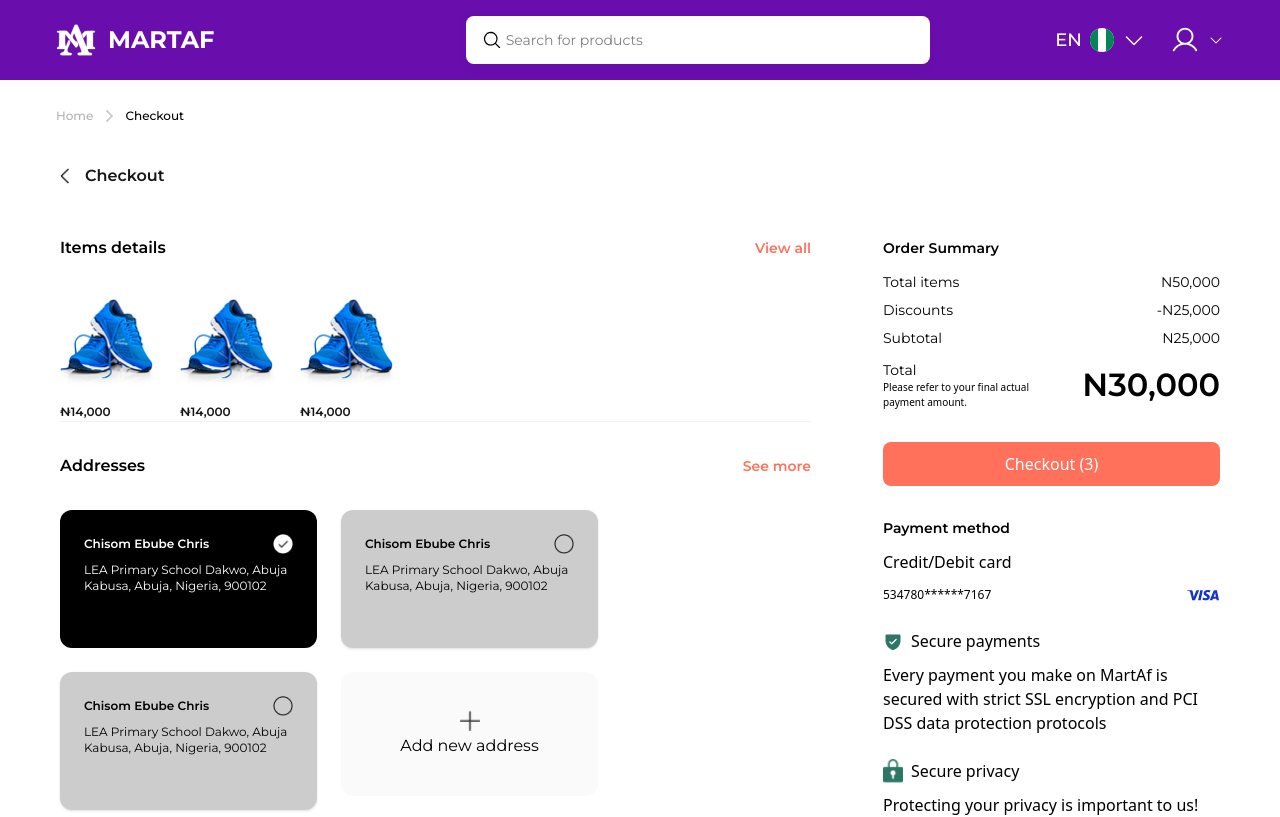
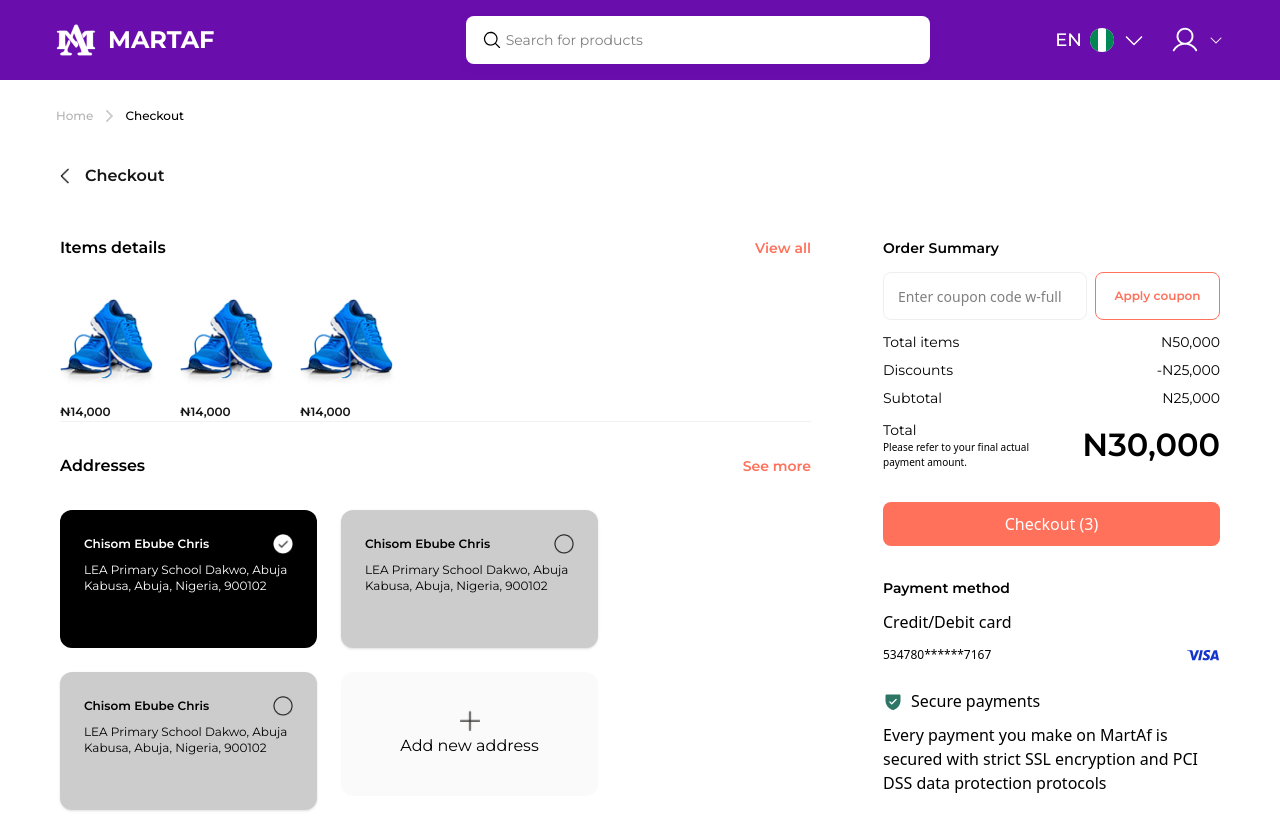
Before and after one commit to MartAfGlobal/marketplace-frontend0, a Next.js app: page /cart/checkout in a window 1280 px wide. Shown: the top 817 px of the page. Built offline with nearby package versions, Linux system fonts and the light colour scheme.

Commit message:
new commit

```diff
--- a/src/components/ui/checkouts/Items-to-checkout.tsx
+++ b/src/components/ui/checkouts/Items-to-checkout.tsx
@@ -12,6 +12,7 @@
 import UserCard from "@/components/ui/buyer-components/Main-section/sections/user-cards";
 import Shoes from "@/assets/icons/user-dashboard/orderHistory/Shoes.png";
 import MobileCards from "../mobile/mobile-payment-cards";
+import { Input } from "../forms/Input";
 
 export default function CheckoutItems() {
   const trackOrders: TrackOrders[] = [
@@ -111,7 +112,10 @@
             <p className="font-MontserratSemiBold text-sm leading-c24 pb-3 text-000000">
               Order Summary
             </p>
-
+            <div className="flex gap-2 pb-3">
+              <Input  placeholder="Enter coupon code w-full"/>
+              <button className="w-full max-w-31.25 bg-transparent border border-ff715b text-c12 h-12 rounded-c8 font-MontserratSemiBold text-ff715b">Apply coupon</button>
+            </div>
             <div className="font-MontserratNormal text-sm text-000000 space-y-2">
               <div className="flex justify-between">
                 <p>Total items</p>
--- a/src/components/ui/mobile/gallary.tsx
+++ b/src/components/ui/mobile/gallary.tsx
@@ -28,7 +28,7 @@
 
 export default function Gallary() {
   return (
-    <div className="w-full px-c24-76 h-c376-36 space-y-4">
+    <div className="w-full px-6 h-c376-36 space-y-4 overflow-hidden">
       {Array.from({ length: 3 }).map((_, rowIdx) => (
         <div key={rowIdx} className="flex gap-4  w-full">
           {images.slice(rowIdx * 2, rowIdx * 2 + 2).map((item, i) => (
```
